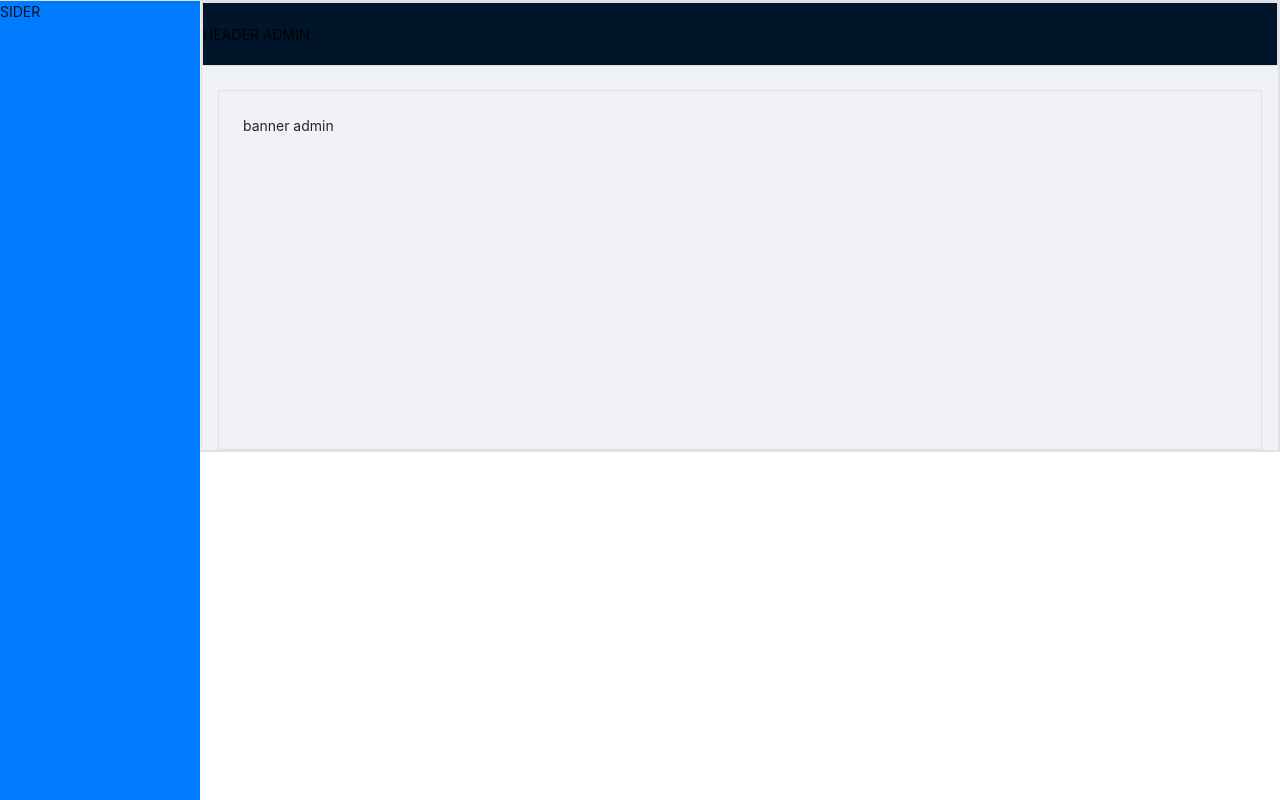
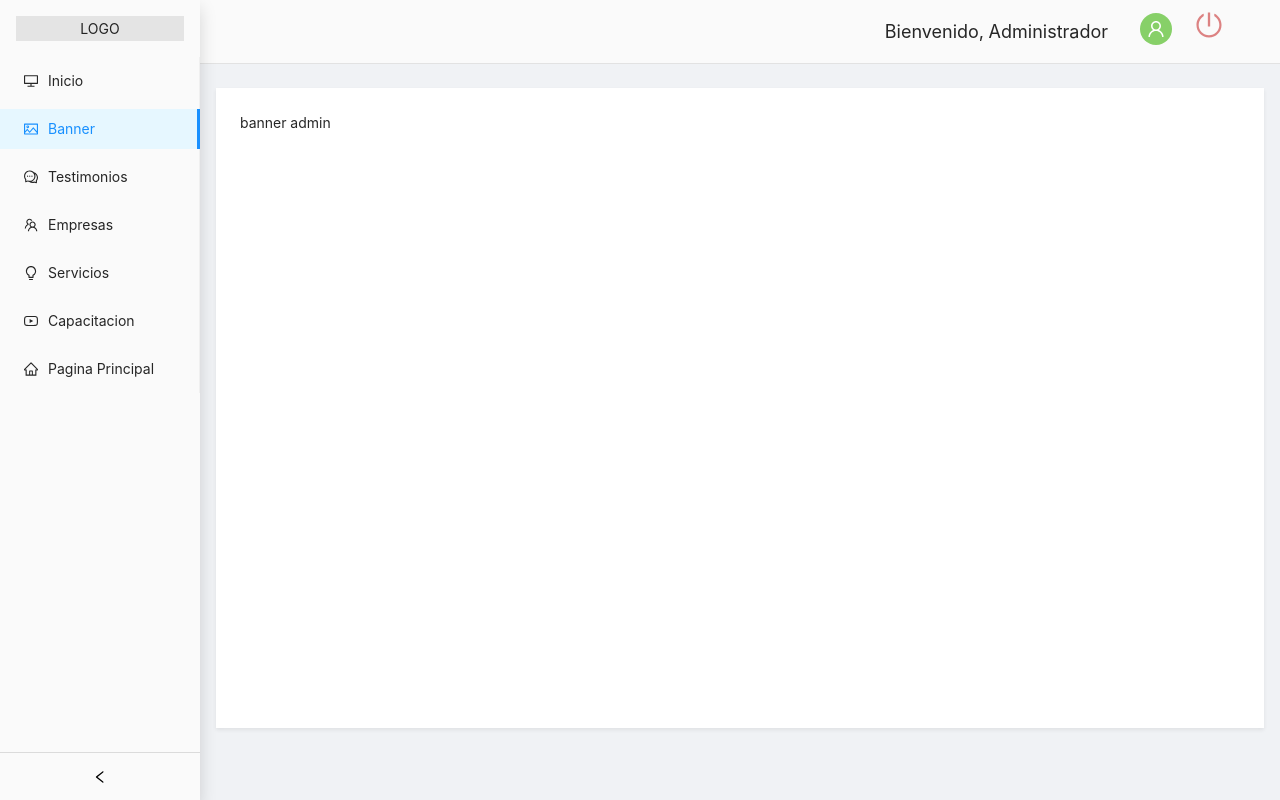
Before and after one commit to UrielCisneros/cafi__front, a React (Create React App) app: page /admin/banner in a window 1280 px wide. Built offline with nearby package versions, Linux system fonts and the light colour scheme.

Commit message:
layout admin terminado

```diff
--- a/package.json
+++ b/package.json
@@ -8,6 +8,7 @@
     "@testing-library/user-event": "^7.2.1",
     "antd": "^4.7.0",
     "axios": "^0.20.0",
+    "node-sass": "^4.14.1",
     "rc-banner-anim": "^2.4.4",
     "rc-queue-anim": "^1.8.5",
     "rc-scroll-anim": "^2.7.5",
--- a/src/components/Layout_Admin/layoutAdmin.js
+++ b/src/components/Layout_Admin/layoutAdmin.js
@@ -1,31 +1,24 @@
 import React, { Fragment } from 'react';
 import { Route, Switch } from 'react-router-dom';
 import { Layout } from 'antd';
+import NavegacionAdmin from '../Navegacion_Admin/sider_admin';
+import HeaderAdmin from '../Navegacion_Admin/header_admin';
+import './layoutAdmin.scss'
 
 export default function LayoutAdmin(props) {
 	const { routes } = props;
-	const { Header, Content, Sider } = Layout;
+	const { Header, Content } = Layout;
 
 	return (
 		<Fragment>
-			<Layout className="border">
-				<Sider
-					className="bg-primary"
-					style={{
-						overflow: 'auto',
-						height: '100vh',
-						position: 'fixed',
-						left: 0
-					}}
-				>
-					SIDER
-				</Sider>
-				<Layout className="border" style={{ marginLeft: 200 }}>
-					<Header className="border" style={{ padding: 0 }}>
-						HEADER ADMIN
+			<Layout>
+				<NavegacionAdmin />
+				<Layout className="layout-admin">
+					<Header className="header-admin">
+						<HeaderAdmin />
 					</Header>
 					<Content style={{ margin: '24px 16px 0' }}>
-						<div className="border" style={{ padding: 24, minHeight: 360 }}>
+						<div className="contenido-admin shadow-sm" >
 							<LoadRoutes routes={routes} />
 						</div>
 					</Content>
--- /dev/null
+++ b/src/components/Layout_Admin/layoutAdmin.scss
@@ -0,0 +1,9 @@
+.header-admin{
+    background: rgb(250, 250, 250)!important;
+    border-bottom: .5px rgb(226, 226, 226) solid;
+}
+.contenido-admin{
+    padding: 24px;
+    min-height: 80vh;
+    background: #FFF;
+}
--- a/src/components/Layout_User/layoutUser.js
+++ b/src/components/Layout_User/layoutUser.js
@@ -2,6 +2,7 @@ import React from 'react';
 import { Route, Switch } from 'react-router-dom';
 import { Layout } from 'antd';
 import Navegacion from '../Navegacion/navegacion';
+import './layoutUser.scss'
 
 export default function LayoutUser(props) {
 	const { routes } = props;
@@ -9,12 +10,12 @@ export default function LayoutUser(props) {
 
 	return (
 		<div className="body">
-			<Layout >
-                <Header>
+			<Layout className="layout">
+                <Header className="layout-user">
                     <Navegacion />
                 </Header>
                 <Content style={{ height: "auto" }} className="bg-layout">
-                    <div className="site-layout-content flex">
+                    <div className="site-layout-content contenido-user">
                         <LoadRoutes routes={routes} />
                     </div>
                 </Content>
--- /dev/null
+++ b/src/components/Layout_User/layoutUser.scss
@@ -0,0 +1,10 @@
+.layout-user{
+    height: 64px!important;
+    padding: 0 10px!important;
+    color: rgba(0, 0, 0, 0.85)!important;
+    line-height: 64px!important;
+    background: rgb(255, 255, 255)!important;
+}
+.contenido-user{
+    min-height: 100vh;
+}
--- a/src/components/Navegacion/navegacion.js
+++ b/src/components/Navegacion/navegacion.js
@@ -1,26 +1,20 @@
-import React, { useState } from 'react'
+import React, { Fragment } from 'react';
 import { Menu } from 'antd';
-import { MailOutlined, AppstoreOutlined, SettingOutlined } from '@ant-design/icons';
+import { Link } from 'react-router-dom';
+import './navegacion.scss';
 
 const { SubMenu } = Menu;
 
 export default function Navegacion() {
-    const [ current, setCurrent ] = useState('mail');
-
-	const handleClick = (e) => {
-		console.log('click ', e);
-		setCurrent({ current: e.key });
-	};
 
 	return (
-		<Menu onClick={handleClick} selectedKeys={[ current ]} mode="horizontal">
-			<Menu.Item key="mail" icon={<MailOutlined />}>
-				Navigation One
+		<Fragment>
+            <div className="logo">logo</div>
+			<Menu defaultSelectedKeys={[ window.location.pathname ]} mode="horizontal" className="menu-nav">
+				<Menu.Item key="/">
+					<Link to="/">Inicio</Link>
 				</Menu.Item>
-			<Menu.Item key="app" disabled icon={<AppstoreOutlined />}>
-				Navigation Two
-			</Menu.Item>
-			<SubMenu key="SubMenu" icon={<SettingOutlined />} title="Navigation Three - Submenu">
+				<SubMenu key="/servicios" title="Servicios">
 					<Menu.ItemGroup title="Item 1">
 						<Menu.Item key="setting:1">Option 1</Menu.Item>
 						<Menu.Item key="setting:2">Option 2</Menu.Item>
@@ -30,11 +24,16 @@ export default function Navegacion() {
 						<Menu.Item key="setting:4">Option 4</Menu.Item>
 					</Menu.ItemGroup>
 				</SubMenu>
-			<Menu.Item key="alipay">
-				<a href="https://ant.design" target="_blank" rel="noopener noreferrer">
-					Navigation Four - Link
-				</a>
+				<Menu.Item key="/capacitaciones">
+					<Link to="/capacitaciones">Capacitaciones</Link>
+				</Menu.Item>
+				<Menu.Item key="/blog">
+					<Link to="/blog">Blog</Link>
+				</Menu.Item>
+				<Menu.Item key="/admin">
+					<Link to="/admin">Panel Administrador</Link>
 				</Menu.Item>
 			</Menu>
+		</Fragment>
 	);
 }
--- /dev/null
+++ b/src/components/Navegacion/navegacion.scss
@@ -0,0 +1,13 @@
+.layout-user .logo {
+    display: flex;
+    justify-content: center;
+    align-items: center;
+    width: 120px;
+    height: 31px;
+    background: rgb(231, 231, 231);
+    margin: 16px 28px 16px 0;
+    float: left;
+}
+.menu-nav{
+    float: right;
+}
--- /dev/null
+++ b/src/components/Navegacion_Admin/header_admin.js
@@ -0,0 +1,24 @@
+import React, { Fragment } from 'react';
+import { Avatar } from 'antd';
+import { PoweroffOutlined, UserOutlined } from '@ant-design/icons';
+import './navegacion_admin.scss';
+
+export default function headerAdmin() {
+	return (
+		<Fragment>
+			<div className="float-right">
+				<div className="d-inline-block mx-3">
+					<p style={{ fontSize: 18 }}>Bienvenido, Administrador</p>
+				</div>
+				<div className="d-inline-block mx-3">
+					<Avatar className="avatar-admin" icon={<UserOutlined />} />
+				</div>
+				<div className="d-inline-block mx-2">
+                    <div className="session-admin-container">
+                        <PoweroffOutlined className="session-admin" />
+                    </div>
+				</div>
+			</div>
+		</Fragment>
+	);
+}
--- /dev/null
+++ b/src/components/Navegacion_Admin/navegacion_admin.scss
@@ -0,0 +1,46 @@
+.sider-admin{
+    overflow: auto;
+    height: 100vh;
+    position: fixed;
+    left: 0;
+    background: rgb(250, 250, 250)!important;
+}
+.menu-admin{
+    background: rgb(250, 250, 250)!important;
+}
+.ant-layout-sider-trigger{
+    background: rgb(250, 250, 250)!important;
+    color: black!important;
+    border-top: 1px rgb(219, 219, 219) solid;
+}
+.sider-admin .logo {
+    display: flex;
+    justify-content: center;
+    align-items: center;
+    height: 25px;
+    background: rgb(228, 228, 228)!important;
+    margin: 16px;
+}
+
+/* header admin */
+.session-admin-container{
+    display: flex!important;
+    justify-content: center;
+    align-items: center;
+}
+.session-admin{
+    font-size: 26px;
+    cursor: pointer;
+    color: rgba(201, 51, 51, 0.603)!important;
+    transition: .5s;
+}
+.session-admin:hover{
+    color: red!important;
+    transition: .5s;
+}
+.avatar-admin{
+    background-color: #87d068!important;
+    display: flex!important;
+    justify-content: center;
+    align-items: center;
+}
--- /dev/null
+++ b/src/components/Navegacion_Admin/sider_admin.js
@@ -0,0 +1,46 @@
+import React, { Fragment, useState } from 'react';
+import { Layout, Menu } from 'antd';
+import { Link } from 'react-router-dom';
+import { PictureOutlined, HomeOutlined, TeamOutlined, CommentOutlined, DesktopOutlined, BulbOutlined, YoutubeOutlined } from '@ant-design/icons';
+import './navegacion_admin.scss';
+
+const { Sider } = Layout;
+
+export default function NavegacionAdmin() {
+	const [ collapsed, setCollapsed ] = useState(false);
+
+	const onCollapse = (collapsed) => {
+		setCollapsed(collapsed);
+	};
+
+	return (
+		<Fragment>
+			<Sider collapsible collapsed={collapsed} onCollapse={onCollapse} className="sider-admin shadow">
+				<div className="logo">LOGO</div>
+				<Menu className="menu-admin" defaultSelectedKeys={[ window.location.pathname ]} mode="inline">
+					<Menu.Item key="/admin" icon={<DesktopOutlined />}>
+						<Link to="/admin">Inicio</Link>
+					</Menu.Item>
+					<Menu.Item key="/admin/banner" icon={<PictureOutlined />}>
+						<Link to="/admin/banner">Banner</Link>
+					</Menu.Item>
+					<Menu.Item key="/admin/testimonios" icon={<CommentOutlined />}>
+						<Link to="/admin/testimonios">Testimonios</Link>
+					</Menu.Item>
+					<Menu.Item key="/admin/empresas" icon={<TeamOutlined />}>
+						<Link to="/admin/empresas">Empresas</Link>
+					</Menu.Item>
+					<Menu.Item key="/admin/servicios" icon={<BulbOutlined />}>
+						<Link to="/admin/servicios">Servicios</Link>
+					</Menu.Item>
+					<Menu.Item key="/admin/capacitaciones" icon={<YoutubeOutlined />}>
+						<Link to="/admin/capacitaciones">Capacitacion</Link>
+					</Menu.Item>
+					<Menu.Item key="/" icon={<HomeOutlined />}>
+						<Link to="/">Pagina Principal</Link>
+					</Menu.Item>
+				</Menu>
+			</Sider>
+		</Fragment>
+	);
+}
```
Also changed, not shown: 1 other file (tests, documents, lock files or other folders). Lines whose indentation alone changed are shown as unchanged.
